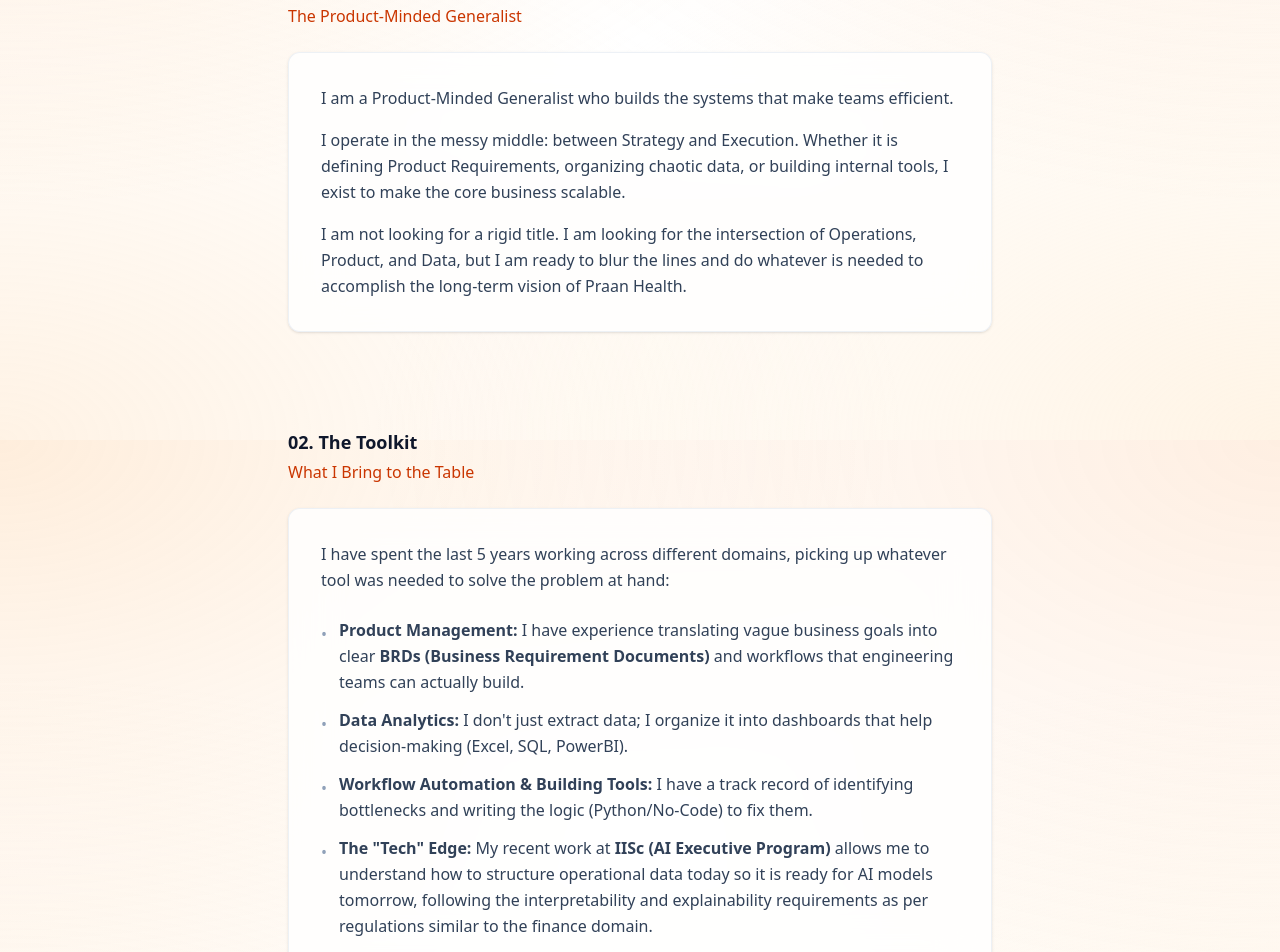
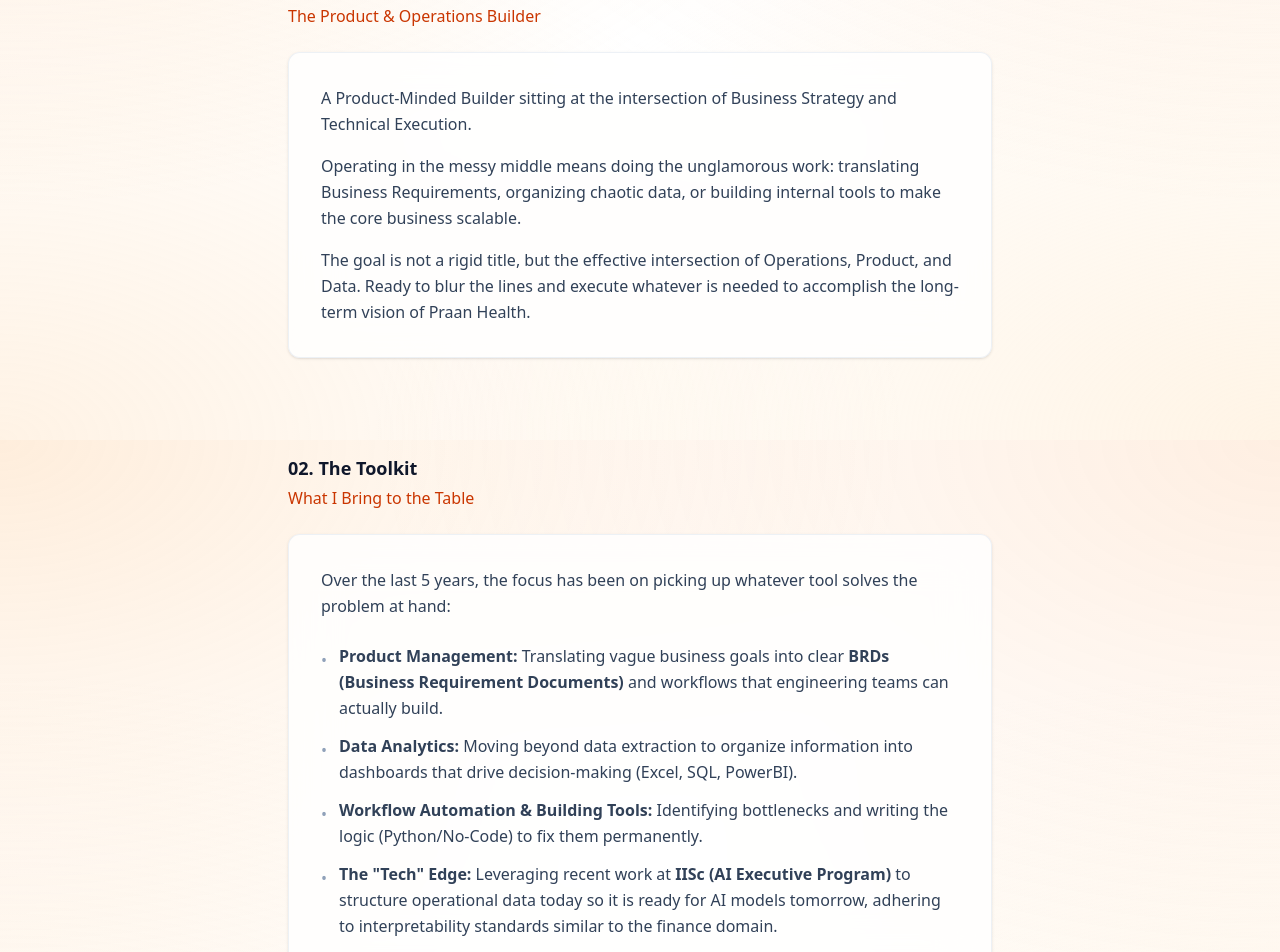
Before and after one commit to tharungajula2/coverletter_praanhealth, a Next.js app: page / in a window 1280 px wide. Shown: the part 360-1312 px from the top of the page. Built offline with nearby package versions, Linux system fonts and the light colour scheme.

Commit message:
Refine Sections 01 and 02 content

```diff
--- a/src/app/page.tsx
+++ b/src/app/page.tsx
@@ -21,18 +21,18 @@
       <section className="mb-24 space-y-6">
         <div>
           <h3 className="text-lg font-semibold text-slate-900">01. The Pitch</h3>
-          <h4 className="text-base font-medium text-orange-700 mt-1">The Product-Minded Generalist</h4>
+          <h4 className="text-base font-medium text-orange-700 mt-1">The Product & Operations Builder</h4>
         </div>
         <div className="bg-white/80 backdrop-blur-xl border border-slate-200/60 rounded-xl p-8 shadow-sm">
           <div className="space-y-4 text-slate-700 leading-relaxed">
             <p>
-              I am a Product-Minded Generalist who builds the systems that make teams efficient.
+              A Product-Minded Builder sitting at the intersection of Business Strategy and Technical Execution.
             </p>
             <p>
-              I operate in the messy middle: between Strategy and Execution. Whether it is defining Product Requirements, organizing chaotic data, or building internal tools, I exist to make the core business scalable.
+              Operating in the messy middle means doing the unglamorous work: translating Business Requirements, organizing chaotic data, or building internal tools to make the core business scalable.
             </p>
             <p>
-              I am not looking for a rigid title. I am looking for the intersection of Operations, Product, and Data, but I am ready to blur the lines and do whatever is needed to accomplish the long-term vision of Praan Health.
+              The goal is not a rigid title, but the effective intersection of Operations, Product, and Data. Ready to blur the lines and execute whatever is needed to accomplish the long-term vision of Praan Health.
             </p>
           </div>
         </div>
@@ -47,24 +47,24 @@
         <div className="bg-white/80 backdrop-blur-xl border border-slate-200/60 rounded-xl p-8 shadow-sm">
           <div className="space-y-6 text-slate-700 leading-relaxed">
             <p>
-              I have spent the last 5 years working across different domains, picking up whatever tool was needed to solve the problem at hand:
+              Over the last 5 years, the focus has been on picking up whatever tool solves the problem at hand:
             </p>
             <ul className="space-y-3">
               <li className="flex gap-3">
                 <span className="text-slate-400 mt-1">•</span>
-                <span><strong>Product Management:</strong> I have experience translating vague business goals into clear <strong>BRDs (Business Requirement Documents)</strong> and workflows that engineering teams can actually build.</span>
+                <span><strong>Product Management:</strong> Translating vague business goals into clear <strong>BRDs (Business Requirement Documents)</strong> and workflows that engineering teams can actually build.</span>
               </li>
               <li className="flex gap-3">
                 <span className="text-slate-400 mt-1">•</span>
-                <span><strong>Data Analytics:</strong> I don't just extract data; I organize it into dashboards that help decision-making (Excel, SQL, PowerBI).</span>
+                <span><strong>Data Analytics:</strong> Moving beyond data extraction to organize information into dashboards that drive decision-making (Excel, SQL, PowerBI).</span>
               </li>
               <li className="flex gap-3">
                 <span className="text-slate-400 mt-1">•</span>
-                <span><strong>Workflow Automation & Building Tools:</strong> I have a track record of identifying bottlenecks and writing the logic (Python/No-Code) to fix them.</span>
+                <span><strong>Workflow Automation & Building Tools:</strong> Identifying bottlenecks and writing the logic (Python/No-Code) to fix them permanently.</span>
               </li>
               <li className="flex gap-3">
                 <span className="text-slate-400 mt-1">•</span>
-                <span><strong>The "Tech" Edge:</strong> My recent work at <strong>IISc (AI Executive Program)</strong> allows me to understand how to structure operational data today so it is ready for AI models tomorrow, following the interpretability and explainability requirements as per regulations similar to the finance domain.</span>
+                <span><strong>The "Tech" Edge:</strong> Leveraging recent work at <strong>IISc (AI Executive Program)</strong> to structure operational data today so it is ready for AI models tomorrow, adhering to interpretability standards similar to the finance domain.</span>
               </li>
             </ul>
           </div>
```
